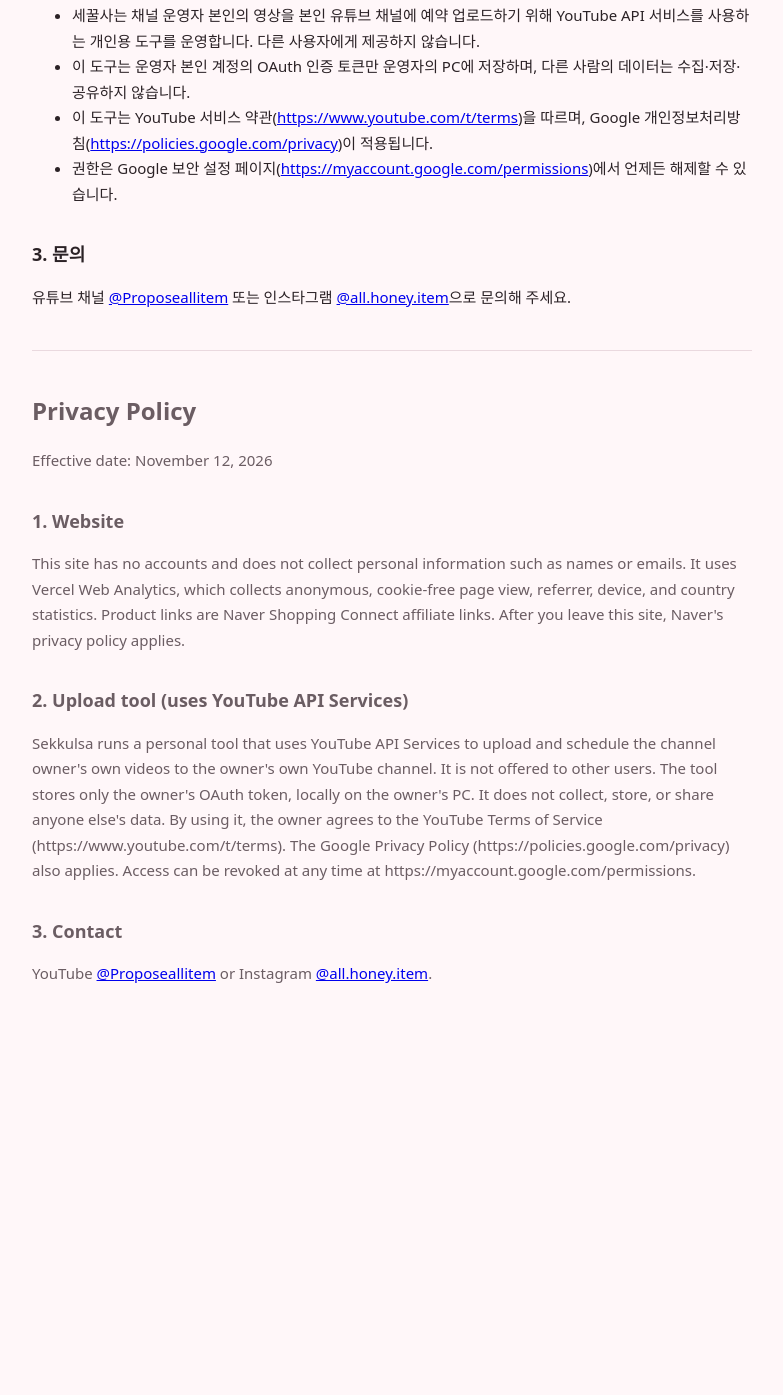
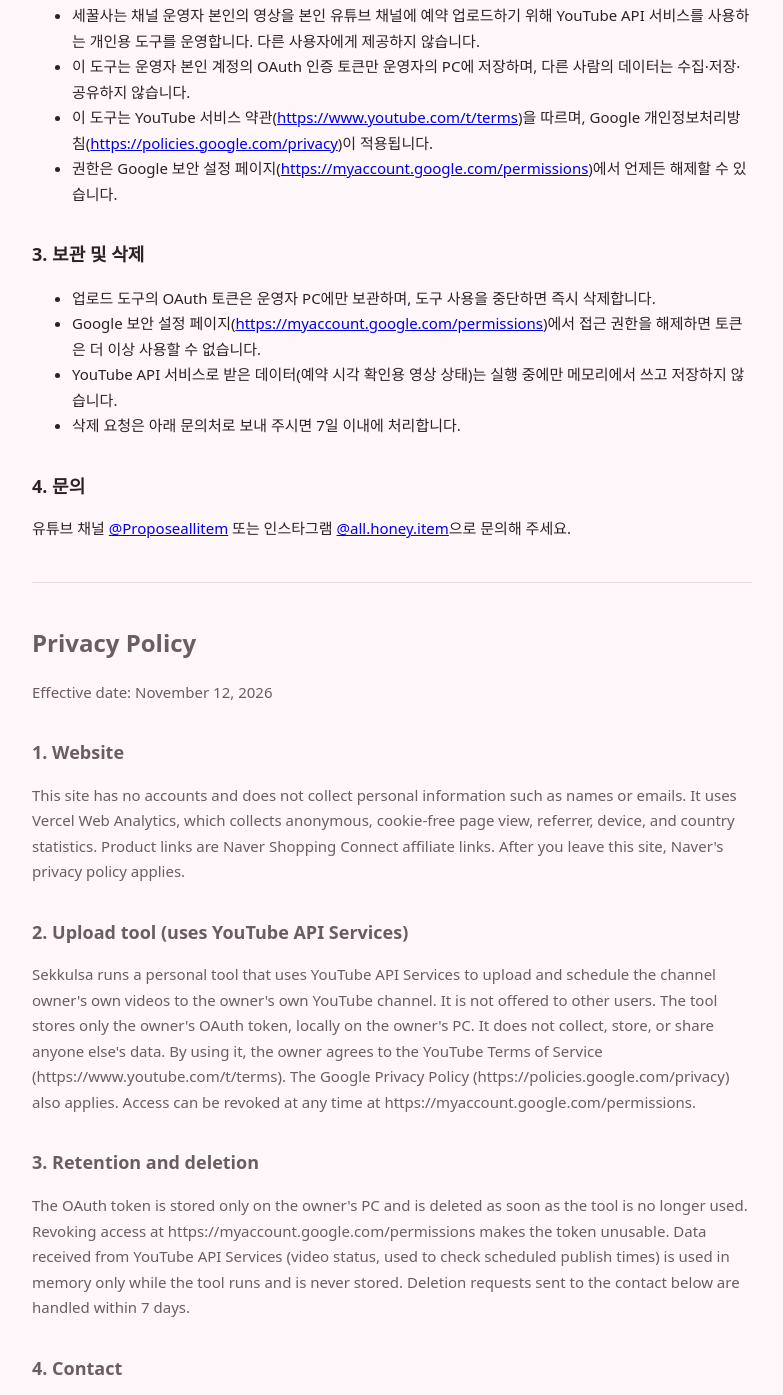
Before and after one commit to bumsu3873-hub/ggulitemlog, a plain HTML site: page privacy.html in a window 1280 px wide. Shown: the part 412-1807 px from the top of the page, without its empty margins (248-1031 px from the left). Before the commit the page ends 1478 px from the top, so only its background shows below. Drawn offline with Linux system fonts and the light colour scheme.

Commit message:
서비스 약관 페이지 추가, 하단에 유튜브·약관 링크, 개인정보처리방침에 삭제 정책 추가
Co-Authored-By: Claude Opus 5.5 <noreply@anthropic.com>

```diff
--- a/privacy.html
+++ b/privacy.html
@@ -31,7 +31,15 @@
   <li>권한은 Google 보안 설정 페이지(<a href="https://myaccount.google.com/permissions">https://myaccount.google.com/permissions</a>)에서 언제든 해제할 수 있습니다.</li>
 </ul>
 
-<h2>3. 문의</h2>
+<h2>3. 보관 및 삭제</h2>
+<ul>
+  <li>업로드 도구의 OAuth 토큰은 운영자 PC에만 보관하며, 도구 사용을 중단하면 즉시 삭제합니다.</li>
+  <li>Google 보안 설정 페이지(<a href="https://myaccount.google.com/permissions">https://myaccount.google.com/permissions</a>)에서 접근 권한을 해제하면 토큰은 더 이상 사용할 수 없습니다.</li>
+  <li>YouTube API 서비스로 받은 데이터(예약 시각 확인용 영상 상태)는 실행 중에만 메모리에서 쓰고 저장하지 않습니다.</li>
+  <li>삭제 요청은 아래 문의처로 보내 주시면 7일 이내에 처리합니다.</li>
+</ul>
+
+<h2>4. 문의</h2>
 <p>유튜브 채널 <a href="https://www.youtube.com/@Proposeallitem">@Proposeallitem</a> 또는 인스타그램 <a href="https://www.instagram.com/all.honey.item/">@all.honey.item</a>으로 문의해 주세요.</p>
 
 <div class="en">
@@ -41,7 +49,9 @@
 <p>This site has no accounts and does not collect personal information such as names or emails. It uses Vercel Web Analytics, which collects anonymous, cookie-free page view, referrer, device, and country statistics. Product links are Naver Shopping Connect affiliate links. After you leave this site, Naver's privacy policy applies.</p>
 <h2>2. Upload tool (uses YouTube API Services)</h2>
 <p>Sekkulsa runs a personal tool that uses YouTube API Services to upload and schedule the channel owner's own videos to the owner's own YouTube channel. It is not offered to other users. The tool stores only the owner's OAuth token, locally on the owner's PC. It does not collect, store, or share anyone else's data. By using it, the owner agrees to the YouTube Terms of Service (https://www.youtube.com/t/terms). The Google Privacy Policy (https://policies.google.com/privacy) also applies. Access can be revoked at any time at https://myaccount.google.com/permissions.</p>
-<h2>3. Contact</h2>
+<h2>3. Retention and deletion</h2>
+<p>The OAuth token is stored only on the owner's PC and is deleted as soon as the tool is no longer used. Revoking access at https://myaccount.google.com/permissions makes the token unusable. Data received from YouTube API Services (video status, used to check scheduled publish times) is used in memory only while the tool runs and is never stored. Deletion requests sent to the contact below are handled within 7 days.</p>
+<h2>4. Contact</h2>
 <p>YouTube <a href="https://www.youtube.com/@Proposeallitem">@Proposeallitem</a> or Instagram <a href="https://www.instagram.com/all.honey.item/">@all.honey.item</a>.</p>
 </div>
 </main>
```
Also changed, not shown: index.html (+1 -0 lines), terms.html (added).
